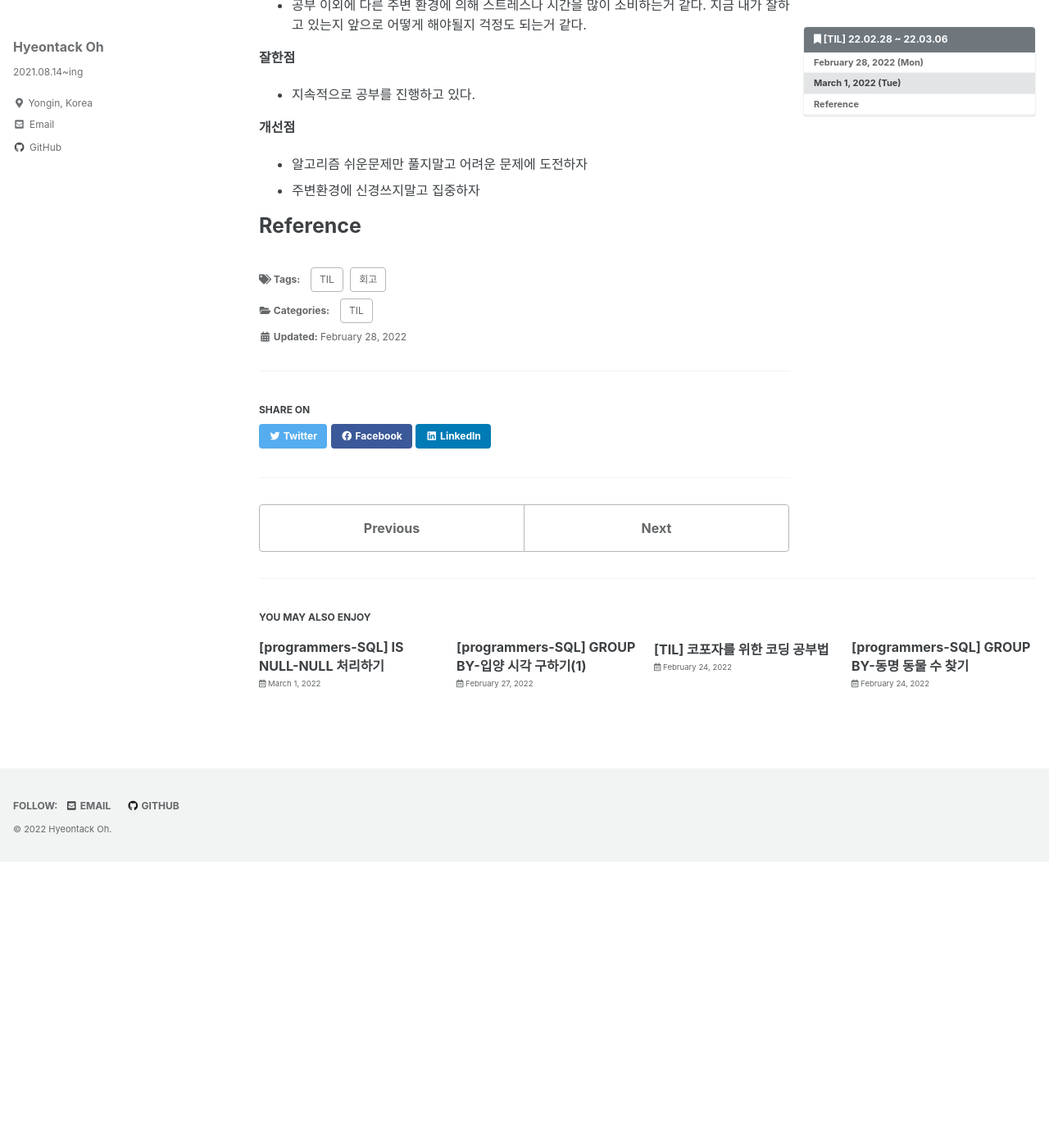
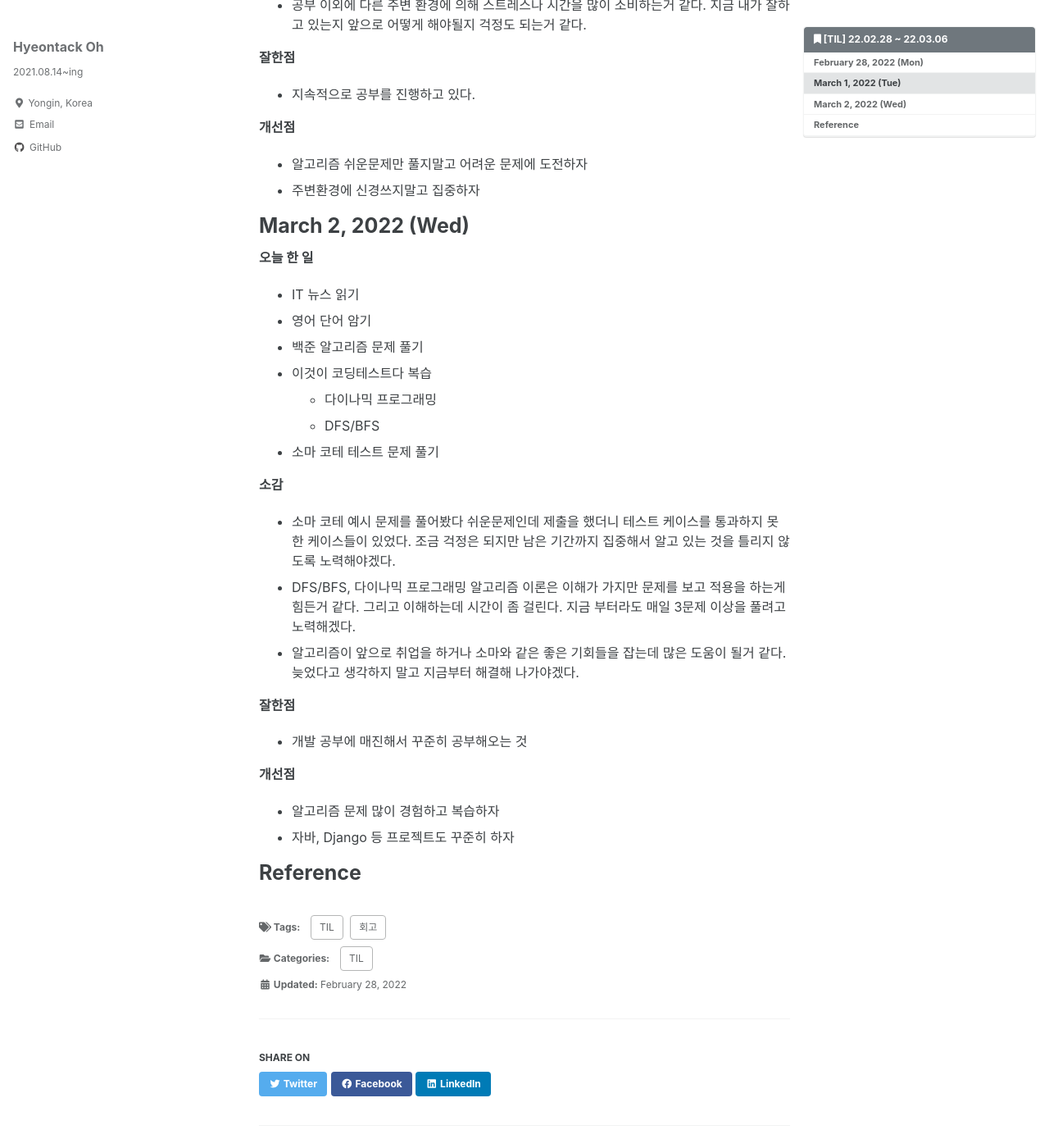
Before and after one commit to hyeontack5/hyeontack5.github.io, a Jekyll site: the page built from _posts/TIL/2022-02-28-[TIL] 22.02.28 ~ 22.03.06.md, in a window 1280 px wide and 1400 px high, scrolled down 1146 px. Shown: the whole window at 82% size. Built offline with Jekyll 4.4.1, drawn with Linux system fonts in a browser that asks for light colours; cached includes are drawn as plain includes; before the commit the page ends 2197 px from its top, so only the background shows below that.

Commit message:
Docs: 22.03.02 회고

```diff
--- a/_posts/TIL/2022-02-28-[TIL] 22.02.28 ~ 22.03.06.md
+++ b/_posts/TIL/2022-02-28-[TIL] 22.02.28 ~ 22.03.06.md
@@ -54,4 +54,27 @@ toc_icon: "bookmark"
 - 알고리즘 쉬운문제만 풀지말고 어려운 문제에 도전하자
 - 주변환경에 신경쓰지말고 집중하자
 
+# March 2, 2022 (Wed)
+
+**오늘 한 일**
+- IT 뉴스 읽기
+- 영어 단어 암기
+- 백준 알고리즘 문제 풀기
+- 이것이 코딩테스트다 복습
+  - 다이나믹 프로그래밍
+  - DFS/BFS
+- 소마 코테 테스트 문제 풀기
+
+**소감**
+- 소마 코테 예시 문제를 풀어봤다 쉬운문제인데 제출을 했더니 테스트 케이스를 통과하지 못한 케이스들이 있었다. 조금 걱정은 되지만 남은 기간까지 집중해서 알고 있는 것을 틀리지 않도록 노력해야겠다.
+- DFS/BFS, 다이나믹 프로그래밍 알고리즘 이론은 이해가 가지만 문제를 보고 적용을 하는게 힘든거 같다. 그리고 이해하는데 시간이 좀 걸린다. 지금 부터라도 매일 3문제 이상을 풀려고 노력해겠다.
+- 알고리즘이 앞으로 취업을 하거나 소마와 같은 좋은 기회들을 잡는데 많은 도움이 될거 같다. 늦었다고 생각하지 말고 지금부터 해결해 나가야겠다.
+
+**잘한점**
+- 개발 공부에 매진해서 꾸준히 공부해오는 것
+
+**개선점**
+- 알고리즘 문제 많이 경험하고 복습하자
+- 자바, Django 등 프로젝트도 꾸준히 하자
+
 # Reference
```
